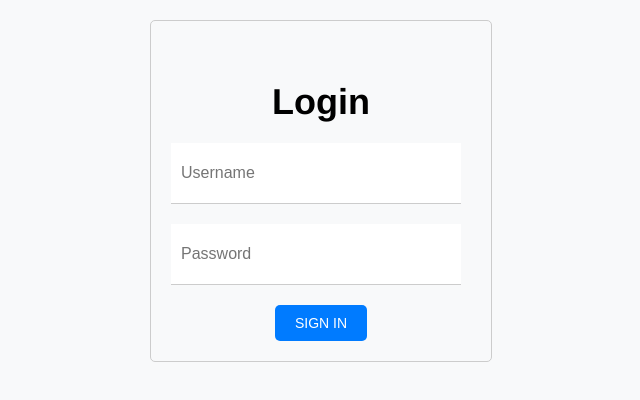
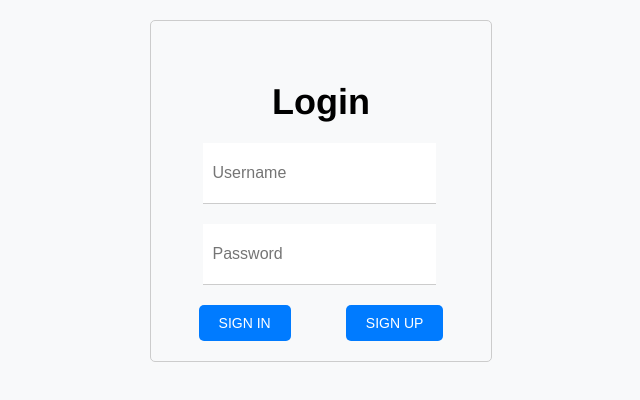
Before and after one commit to ChiSengWong/task_tracker, a React (Create React App) app: page / in a window 1280 px wide. Shown: the top 400 px of the page, without its empty margins (319-959 px from the left). Built offline with nearby package versions, Linux system fonts and the light colour scheme; no server answers; the database is empty.

Commit message:
Using firebase to validate login credentials

```diff
--- a/src/App.js
+++ b/src/App.js
@@ -80,8 +80,6 @@ function App() {
       </Routes>
     </Router>
 
-
-
   );
   }
 
--- a/src/pages/login.js
+++ b/src/pages/login.js
@@ -1,9 +1,35 @@
 import React, { useState } from 'react';
+import { doc, getDoc, getDocs, collection, updateDoc } from 'firebase/firestore';
+import { db } from "../services/firebase";
 import "./styles/login.css";
 
-const LoginScreen = () => {
-  const [username, setUsername] = useState('');
-  const [password, setPassword] = useState('');
+const usersRef = collection(db, 'Users');
+
+console.log('Possible users: ');
+getDocs(usersRef).then((querySnapshot) => {
+  console.log('------------------------------------');
+  querySnapshot.forEach((doc) => {
+    console.log("Username: " + doc.id);
+    console.log("Password: " + doc.data().password);
+    console.log('------------------------------------');
+  });
+});
+
+// Add the password field to each User document
+// getDocs(usersRef).then((querySnapshot) => {
+//   querySnapshot.forEach((userDoc) => {
+//     const userId = userDoc.id;
+//     const userRef = doc(usersRef, userId);
+//     updateDoc(userRef, { password: 'password' });
+//   });
+//   console.log("Updated user passwords");
+// });
+
+
+function LoginScreen() {
+  const [username, setUsername] = useState("");
+  const [password, setPassword] = useState("");
+  const [errorMessage, setErrorMessage] = useState("");
 
   const handleUsernameChange = (event) => {
     setUsername(event.target.value);
@@ -13,33 +39,58 @@ const LoginScreen = () => {
     setPassword(event.target.value);
   };
 
-  const handleSubmit = (event) => {
+  const handleSubmit = async (event) => {
     event.preventDefault();
-    // handle login logic here
-    window.location = './home'; // set the page URL to ./home
+
+    const userRef = doc(db, "Users", username);
+    try {
+      const docSnap = await getDoc(userRef);
+      if (docSnap.exists()) {
+        const userData = docSnap.data();
+        if (userData.password === password) {
+          // Correct login credentials, go to home task page
+          window.location = './home';
+          console.log("Login successful!");
+        } else {
+          // password doesn't match, show error message
+          setErrorMessage("Incorrect password.");
+        }
+      } else {
+        // user not found, show error message
+        setErrorMessage("Incorrect username");
+      }
+    } catch (e) {
+      console.error("Error getting user document:", e);
+      // show error message
+      setErrorMessage("An error occurred. Please try again later.");
+    }
   };
 
   return (
-    <React.Fragment>
-      <form onSubmit={handleSubmit} className="login-form">
+    <div className="login-container">
       <h1>Login</h1>
+      {errorMessage && <p className="error-message">{errorMessage}</p>}
+      <form onSubmit={handleSubmit}>
+        <div>
           <input
             type="text"
-          id="username"
             placeholder="Username"
             value={username}
             onChange={handleUsernameChange}
           />
+        </div>
+        <div>
           <input
             type="password"
-          id="password"
             placeholder="Password"
             value={password}
             onChange={handlePasswordChange}
           />
+        </div>
         <button type="submit">Sign In</button>
+        <button type="#">Sign up</button>
       </form>
-    </React.Fragment>
+    </div>
   );
 }
 
--- a/src/pages/styles/login.css
+++ b/src/pages/styles/login.css
@@ -1,4 +1,4 @@
-.login-form {
+.login-container {
     display: flex;
     flex-direction: column;
     justify-content: center;
@@ -10,22 +10,28 @@
     border-radius: 5px;
   }
 
-  .login-form input {
+  .login-container div {
+    margin: auto;
+  }
+
+  .login-container input {
     width: 90%;
     padding: 10px;
     margin-bottom: 20px;
+
     border: none;
     border-bottom: 1px solid #ccc;
     border-radius: 0;
     font-size: 16px;
   }
 
-  .login-form input:focus {
+  .login-container input:focus {
     outline: none;
     border-color: #007bff;
   }
 
-  .login-form button {
+  .login-container button {
+    margin: auto;
     padding: 10px 20px;
     background-color: #007bff;
     color: #fff;
@@ -34,6 +40,6 @@
     cursor: pointer;
   }
 
-  .login-form button:hover {
+  .login-container button:hover {
     background-color: #0062cc;
   }
--- a/src/services/firebase.js
+++ b/src/services/firebase.js
@@ -1,6 +1,6 @@
 // Import the functions you need from the SDKs you need
 import { initializeApp } from "firebase/app";
-import {getFirestore} from "firebase/firestore";
+import { getFirestore } from "firebase/firestore";
 
 
 const firebaseConfig = {
```
Lines whose indentation alone changed are shown as unchanged.
